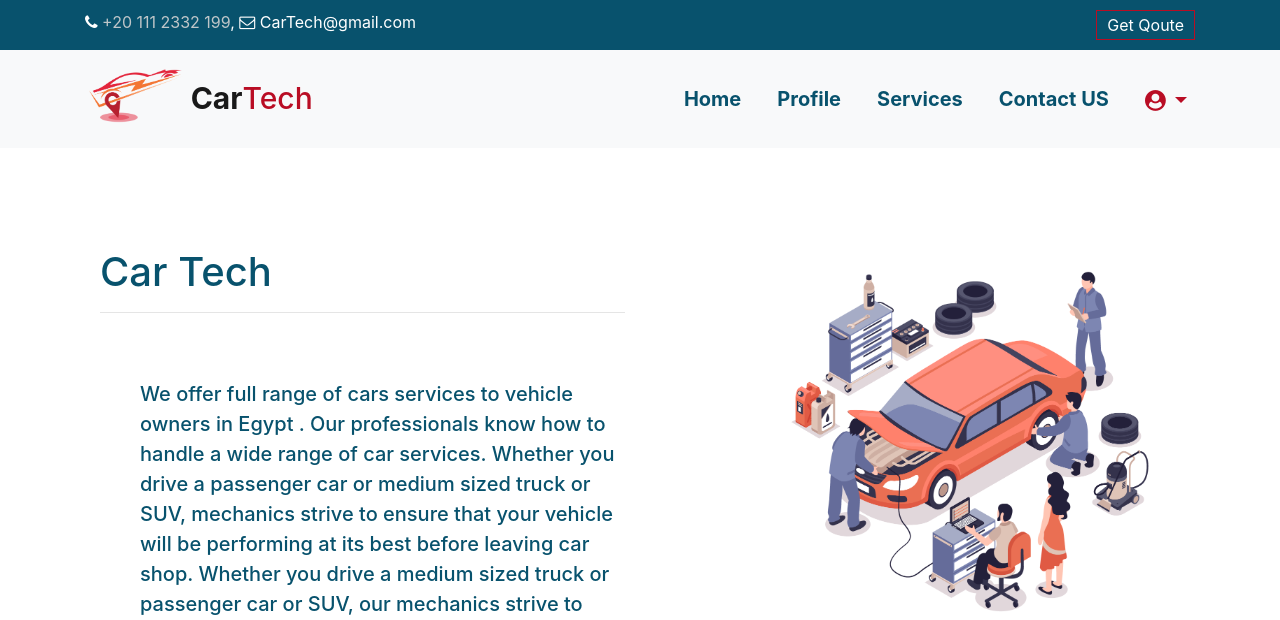
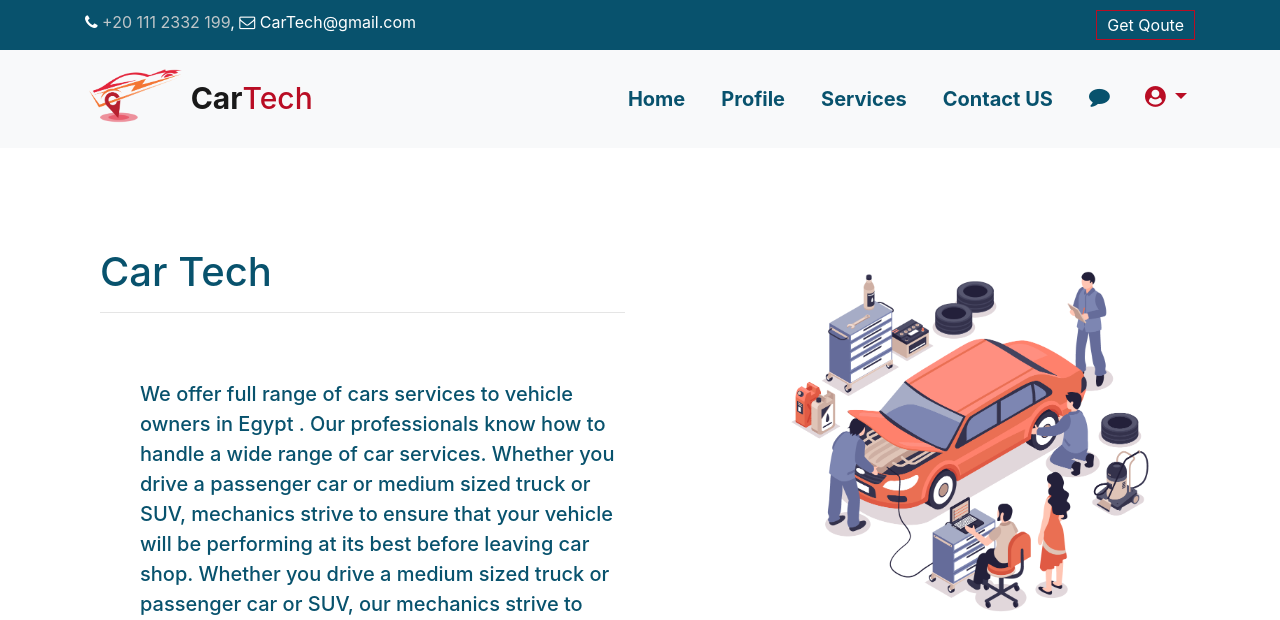
Before and after one commit to alikhaled17/Car-Tech-TeamB, a PHP site: page /index.php in a window 1280 px wide. Shown: the top 620 px of the page. Run offline with PHP 8.4, Linux system fonts and the light colour scheme; the visitor is signed in with stand-in values (Sample User, id 1).

Commit message:
msg icon added to header

```diff
--- a/header.php
+++ b/header.php
@@ -82,8 +82,17 @@
                     <li class="nav-item">
                         <a class="nav-link" href="/Car-Tech-TeamB/src/contact.php">Contact US</a>
                     </li>
+                    <li class="nav-item">
+                    <?php
+                            if(isset($_SESSION['p_id']) || isset($_SESSION['u_id']) )      // if there is no valid session
+                            {
+                             echo "<a class='nav-link fa fa-comment' aria-hidden='true' style='margin-top: 3px;'
+                              href='/Car-Tech-TeamB/src/msg.php'> </a>" ;
+                            }
+                    ?>
+                    </li>
                     <li class="nav-item dropdown">
-                        <a class="nav-link dropdown-toggle fa fa-user-circle " style="margin-top: 7px;" href="#" id="navbarDropdown" role="button" data-toggle="dropdown" aria-haspopup="true" aria-expanded="false">
+                        <a class="nav-link dropdown-toggle fa fa-user-circle " style="margin-top: 3px;" href="#" id="navbarDropdown" role="button" data-toggle="dropdown" aria-haspopup="true" aria-expanded="false">
                             <!-- Settings -->
                         </a>
                         <div class="dropdown-menu" aria-labelledby="navbarDropdown">
```
